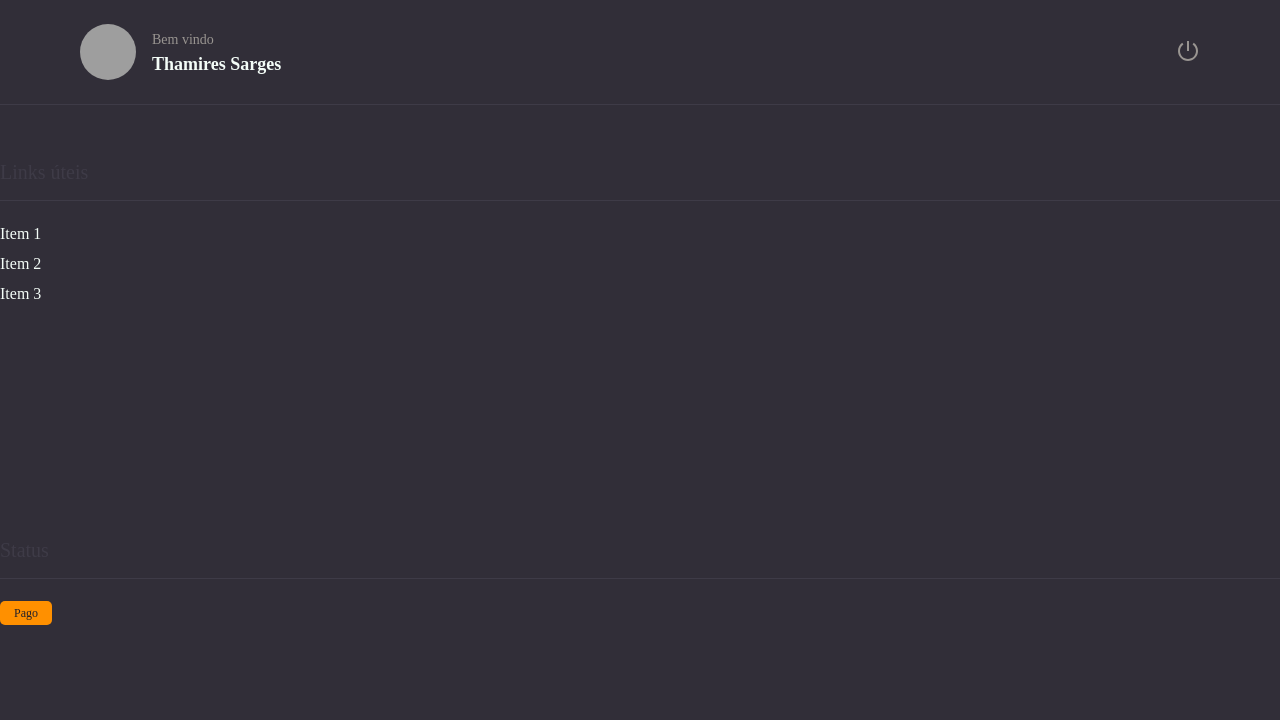
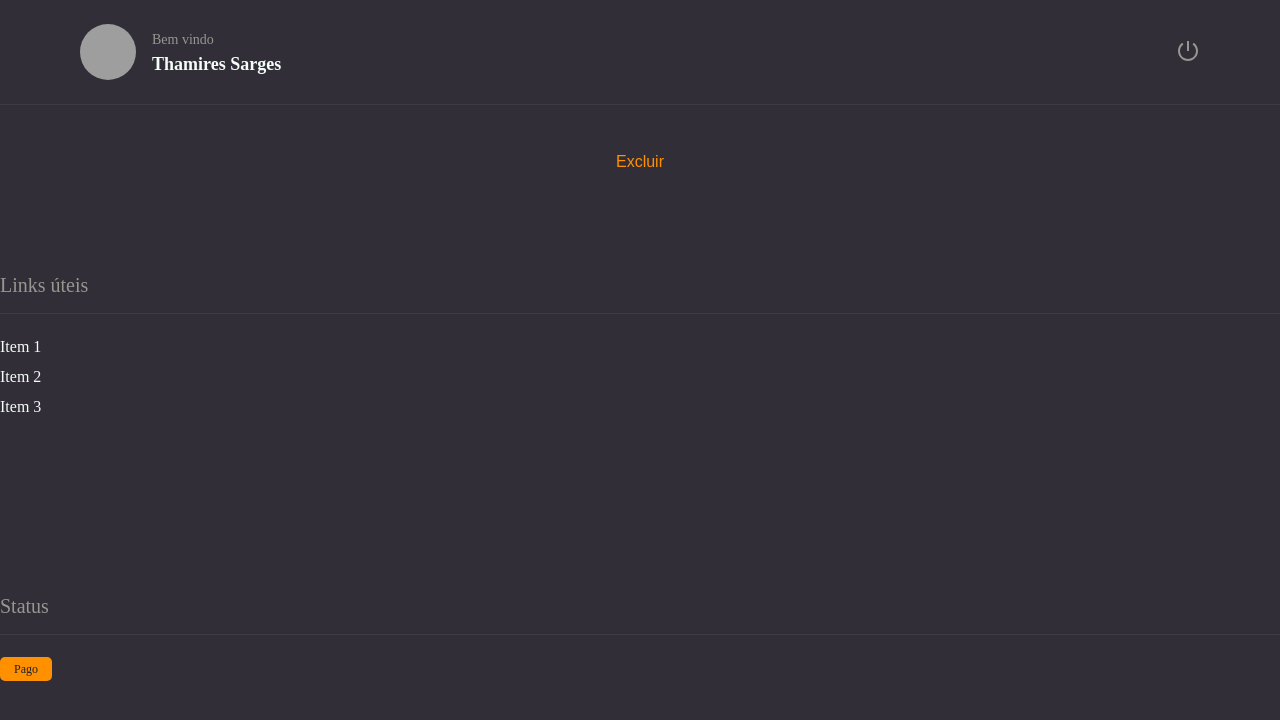
Before and after one commit to thamiressarges/registro-facil, a React (Vite) app: page / in a window 1280 px wide. Shown: the top 720 px of the page. Built offline with nearby package versions, Linux system fonts and the light colour scheme; grey boxes are pictures that could not be loaded.

Commit message:
feat: adiciona componente reutilizável ButtonText

```diff
--- /dev/null
+++ b/src/components/ButtonText/index.tsx
@@ -0,0 +1,9 @@
+import { Container } from "./styles"
+
+export function ButtonText({title, ...rest}){
+    return(
+        <Container type="button" {...rest}>
+            {title}
+        </Container>
+    )
+}
--- /dev/null
+++ b/src/components/ButtonText/styles.ts
@@ -0,0 +1,10 @@
+import styled from "styled-components";
+
+export const Container = styled.button`
+
+    background: none;
+    color: ${({theme}) => theme.COLORS.ORANGE};
+
+    border: none;
+    font-size: 16px;
+`;
--- a/src/components/Section/styles.ts
+++ b/src/components/Section/styles.ts
@@ -11,7 +11,7 @@
         padding-bottom: 16px;
         margin-bottom: 24px;
 
-        color: ${({theme}) => theme.COLORS.BACKGROUND_700};
+        color: ${({theme}) => theme.COLORS.GRAY_100};
         font-size: 20px;
         font-weight: 400;
     }
--- a/src/pages/Details/index.tsx
+++ b/src/pages/Details/index.tsx
@@ -2,11 +2,15 @@
 import { Section } from '../../components/Section'
 import { Container, Notes } from './styles'
 import { Status } from '../../components/Status'
+import { ButtonText } from '../../components/ButtonText'
 
 export function Details(){
   return(
     <Container>
       <Header/>
+
+      <ButtonText title="Excluir"/>
+
       <Section title="Links úteis">
         <Notes>
           <li>Item 1</li>
```
